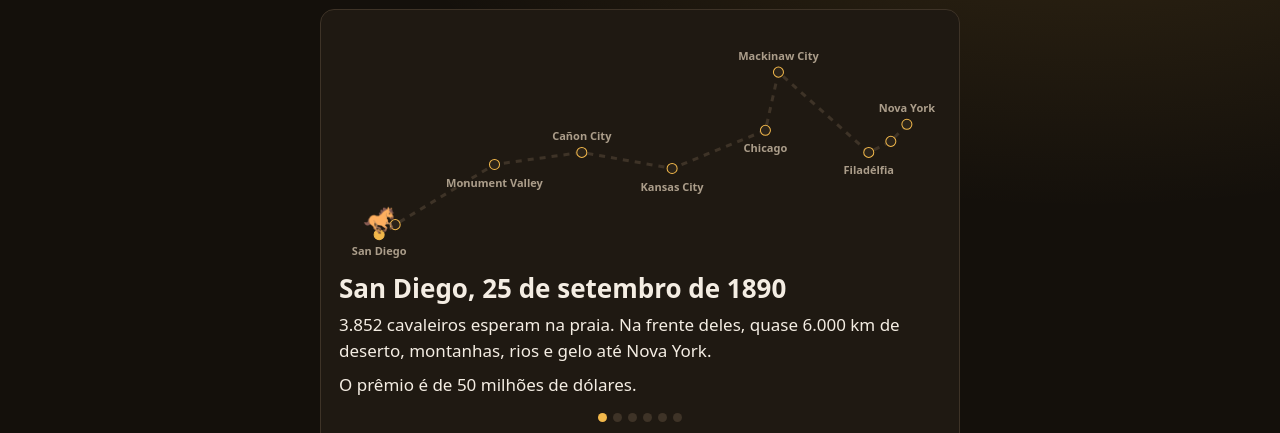
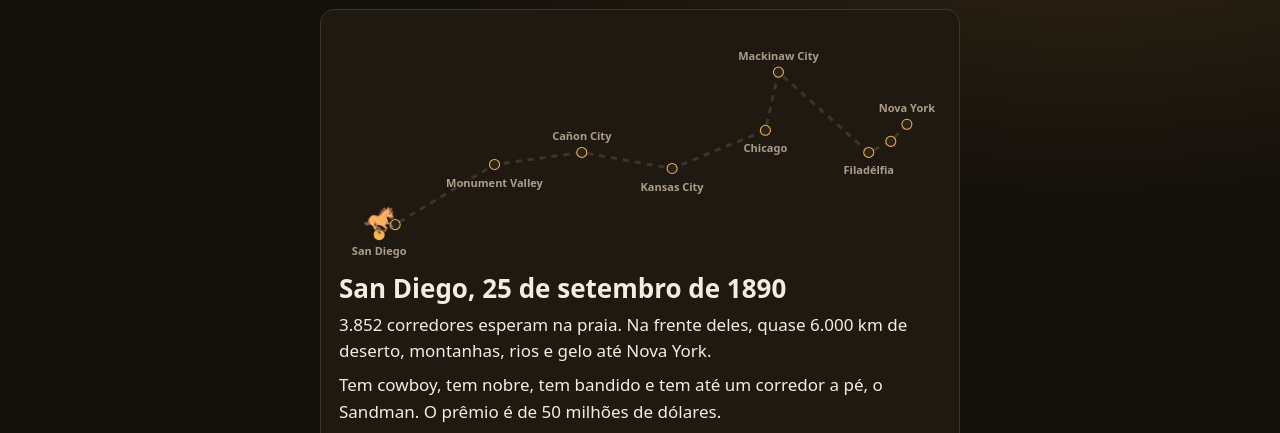
Before and after one commit to rodbv/anime-typing, a plain HTML site: page index.html in a window 1280 px wide. Shown: the part 71-504 px from the top of the page. Drawn offline with Linux system fonts and the light colour scheme.

Commit message:
feat: tell more of the series in the prologue
Add Johnny's past as a jockey, Gyro's family secret, the corpse arm in Arizona and a closing Gyro line.

```diff
--- a/index.html
+++ b/index.html
@@ -1814,19 +1814,20 @@ $("#btn-tip").addEventListener("click", () => openTip());
 /* ---------- prologue ---------- */
 const PROLOGUE = [
   {art: "map", title: "San Diego, 25 de setembro de 1890",
-    narr: ["3.852 cavaleiros esperam na praia. Na frente deles, quase 6.000 km de deserto, montanhas, rios e gelo até Nova York.", "O prêmio é de 50 milhões de dólares."]},
+    narr: ["3.852 corredores esperam na praia. Na frente deles, quase 6.000 km de deserto, montanhas, rios e gelo até Nova York.", "Tem cowboy, tem nobre, tem bandido e tem até um corredor a pé, o Sandman. O prêmio é de 50 milhões de dólares."]},
   {art: "🏇", title: "Você é o Johnny Joestar",
-    narr: ["Um acidente tirou os movimentos das suas pernas. Em cima do cavalo, você corre como qualquer um.", "Na largada, você vê o Gyro Zeppeli girar uma bola de aço. Por um segundo, as suas pernas se mexem. Você decide seguir o Gyro até o fim."],
+    narr: ["Você era o jóquei mais famoso do país, até levar um tiro na coluna. Desde então as suas pernas não se mexem. Em cima do cavalo, você ainda corre como qualquer um.", "Na largada, você conhece o Gyro Zeppeli, que veio de Nápoles. A família dele guarda um segredo: a Rotação. Você toca na bola de aço do Gyro e, por um segundo, fica de pé.", "Você decide seguir o Gyro até Nova York."],
     gyro: "Quer aprender a Rotação? Então treina todo dia. Nyo-ho!"},
   {art: "hands", title: "O Tusk",
-    narr: ["No deserto, você desperta um Stand: o Tusk. Ele dispara as suas unhas girando, como balas.", "Mas cada unha só dispara quando o dedo dela acha a tecla sem você olhar. Aqui, cada dedo cuida das suas teclas, e cada lição nova ensina um dedo a disparar."]},
+    narr: ["No deserto do Arizona, o braço esquerdo do Cadáver Santo entra no seu corpo. Você desperta um Stand: o Tusk. Ele gira as suas unhas e dispara como balas.", "Aqui, cada unha só dispara quando o dedo dela acha a tecla sem você olhar. Cada dedo cuida das suas teclas, e cada lição nova ensina mais um dedo a disparar."]},
   {art: "🏆", title: "A corrida",
     narr: ["Cada lição concluída leva o seu cavalo alguns quilômetros mais perto de Nova York.", "No fim de cada etapa, um rival da série corre contra você: Sandman, Diego, Hot Pants, Pocoloco e o próprio Valentine. Pelo caminho você junta as partes do Cadáver Santo, e o Tusk evolui até o ACT4."]},
   {art: "💻", title: "E fora da corrida?",
     narr: ["Quem digita sem olhar faz o trabalho da escola, conversa no jogo e escreve código com os olhos na tela. A cabeça fica na ideia, e não na procura da tecla.", "Você vai usar isso a vida inteira."],
     gyro: "No começo você vai ficar mais lento do que catando milho. É normal. O caminho mais longo era o atalho."},
   {art: "🏁", title: "Como treinar",
-    narr: ["15 minutos por dia, sem olhar para as mãos. A missão diária na tela inicial diz o que treinar.", "Primeiro a precisão, depois a velocidade. Com 90% de acerto você passa de lição."]}
+    narr: ["15 minutos por dia, sem olhar para as mãos. A missão diária na tela inicial diz o que treinar.", "Primeiro a precisão, depois a velocidade. Com 90% de acerto você passa de lição."],
+    gyro: "Os dedos ficam no F e no J, Johnny. A largada é agora. Nyo-ho!"}
 ];
 let prologueAt = 0;
 function prologueArt(art) {
```
